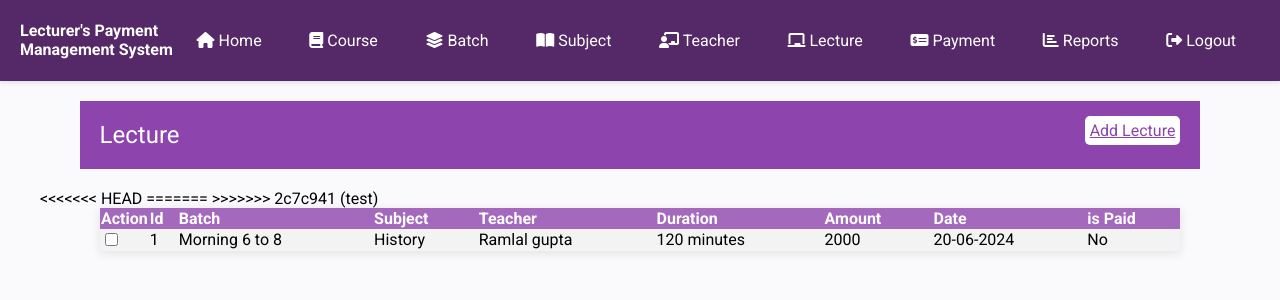
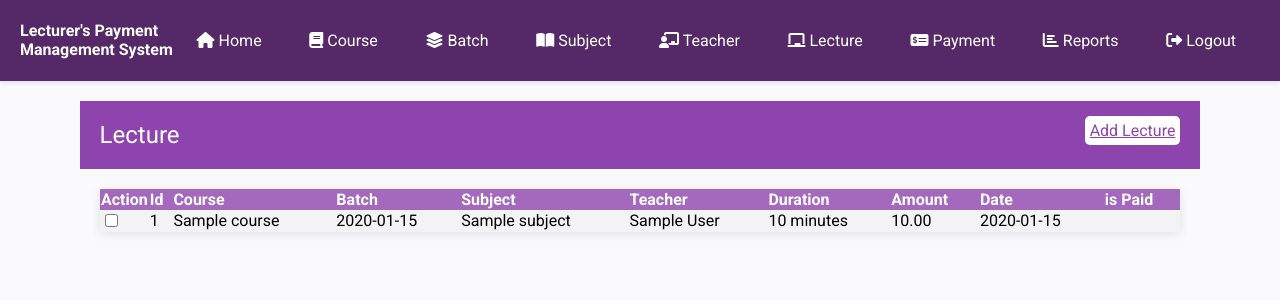
Before and after one commit to theeasylearn/itexperts1, a PHP site: page /lecture.php in a window 1280 px wide. Shown: the top 300 px of the page. Run offline with PHP 8.4, Linux system fonts and the light colour scheme; tables that the repository leaves empty hold one stand-in row (values such as "Sample post"); some libraries are stand-ins or nearby versions.

Commit message:
php project

```diff
--- a/php/project/lecture.php
+++ b/php/project/lecture.php
@@ -1,4 +1,5 @@
 <?php
+require_once("inc/connection.php");
 require_once('inc/header-part.php');
 ?>
 </head>
@@ -12,16 +13,15 @@ require_once('inc/header-part.php');
         </div>
     </div>
     <div class="container">
-<<<<<<< HEAD
-
-=======
-        <?php require_once("inc/message.php"); ?>
->>>>>>> 2c7c941 (test)
+        <?php
+        require_once("inc/message.php");
+        ?>
         <table align="center" class="data">
             <thead>
                 <tr>
                     <th width='3%'>Action</th>
                     <th>Id</th>
+                    <th>Course</th>
                     <th>Batch</th>
                     <th>Subject</th>
                     <th>Teacher</th>
@@ -32,22 +32,37 @@ require_once('inc/header-part.php');
                 </tr>
             </thead>
             <tbody>
-                <tr>
-                    <td>
-                        <input type="checkbox" name="" id="">
-                    </td>
-                    <td>1</td>
-                    <td>Morning 6 to 8</td>
-                    <td>History</td>
-                    <td>Ramlal gupta</td>
-                    <td>120 minutes</td>
-                    <td>2000</td>
-                    <td>20-06-2024</td>
-                    <td>No</td>
-                </tr>
-                <tr>
+                <?php
+                $sql = "select l.id as id, l.duration as duration,amount,lecturedate,payoutid,t.name,c.title as coursetitle, s.title as subjecttitle,classtime from lecture l,course c, subject s, teacher t,batch b where l.batchid=b.id and l.teacherid=t.id and l.subjectid=s.id and b.courseid=c.id order by l.id desc";
+                $cmd = $db->prepare($sql);
+                $cmd->execute();
+                $table = $cmd->fetchAll();
+                foreach ($table as $row) {
+                    extract($row);
+                ?>
+                    <tr>
+                        <td>
+                            <input type="checkbox" name="" id="">
+                        </td>
+                        <td><?= $id; ?></td>
+                        <td><?= $coursetitle; ?></td>
+                        <td><?= $classtime; ?></td>
+                        <td><?= $subjecttitle; ?></td>
+                        <td><?= $name; ?></td>
+                        <td><?= $duration; ?> minutes</td>
+                        <td><?= $amount; ?></td>
+                        <td><?= $lecturedate; ?></td>
+                        <td><?php
+                            if($payoutid == null)
+                                echo "No";
+                            else
+                                $payoutid;
+                        ?></td>
+                    </tr>
+                <?php
+                }
+                ?>
 
-                </tr>
             </tbody>
         </table>
     </div>
```
Also changed, not shown: 1 other file.
